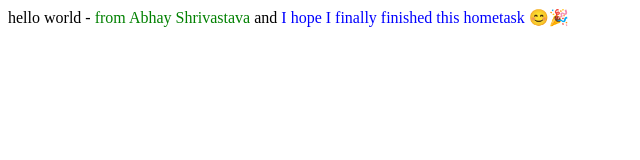
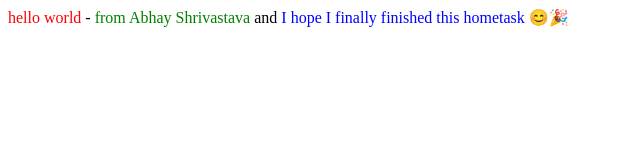
Before and after one commit to rheoul4abhay/jenkins-repo-for-hello-world, a plain HTML site: page index.html in a window 1280 px wide. Shown: the full height of the page, 0-640 px from the left. Drawn offline with Linux system fonts and the light colour scheme.

Commit message:
Fixed CSS

```diff
--- a/index.html
+++ b/index.html
@@ -4,7 +4,7 @@
     <meta name="viewport" content="width=device-width, initial-scale=1.0">
     <title>Styled Text</title>
     <style>
-        .pink { color: pink; }
+        .red { color: red; }
         .green { color: green; }
         .blue { color: blue; }
     </style>
```
